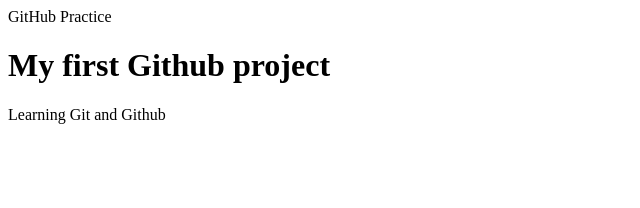
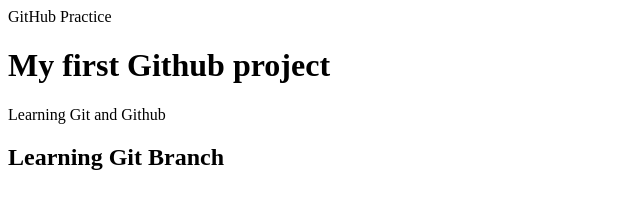
Before and after one commit to harunikiaq/GitHub-practice, a plain HTML site: page index.html in a window 1280 px wide. Shown: the whole page, without its empty margins (0-640 px from the left). Drawn offline with Linux system fonts and the light colour scheme.

Commit message:
Added branch feature

```diff
--- a/index.html
+++ b/index.html
@@ -5,6 +5,7 @@
         <body>
             <h1>My first Github project</h1>
             <p>Learning Git and Github</p>
+            <h2>Learning Git Branch</h2>
         </body>
     </head>
 </html>
```
